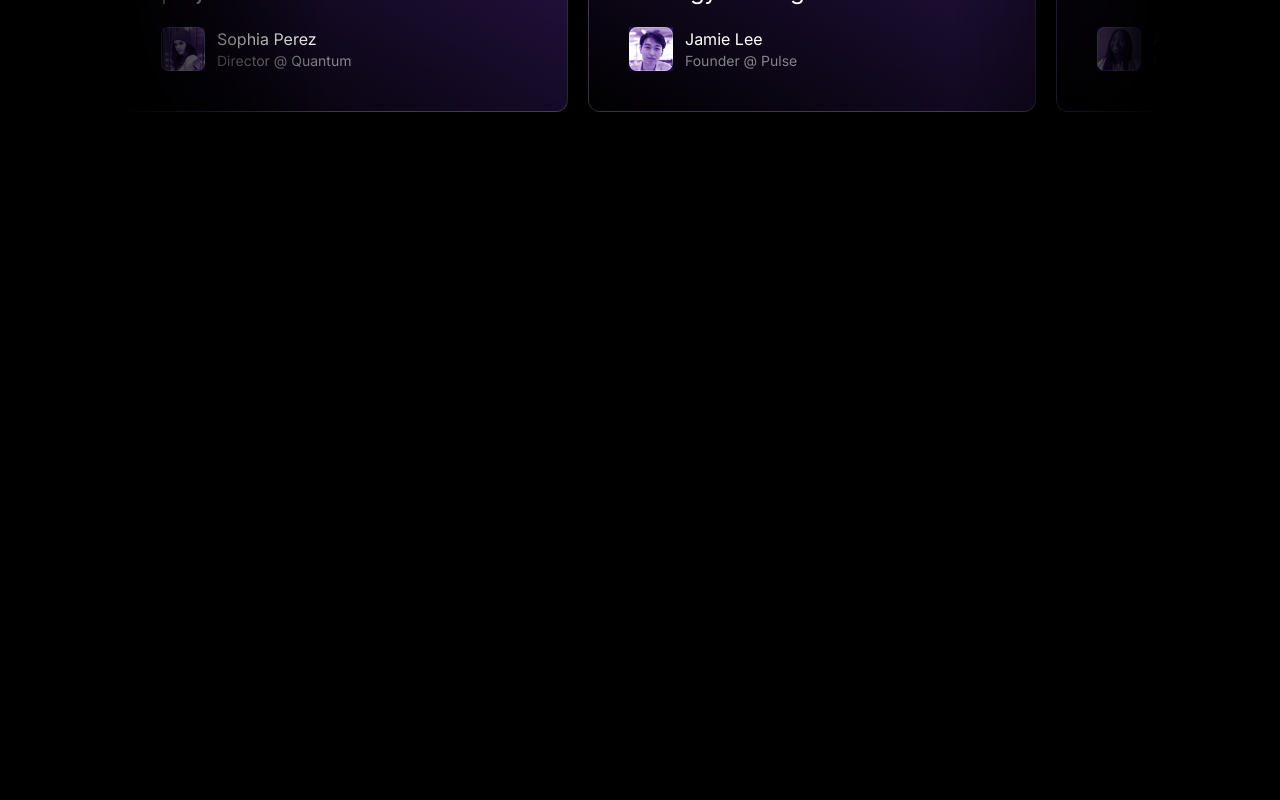
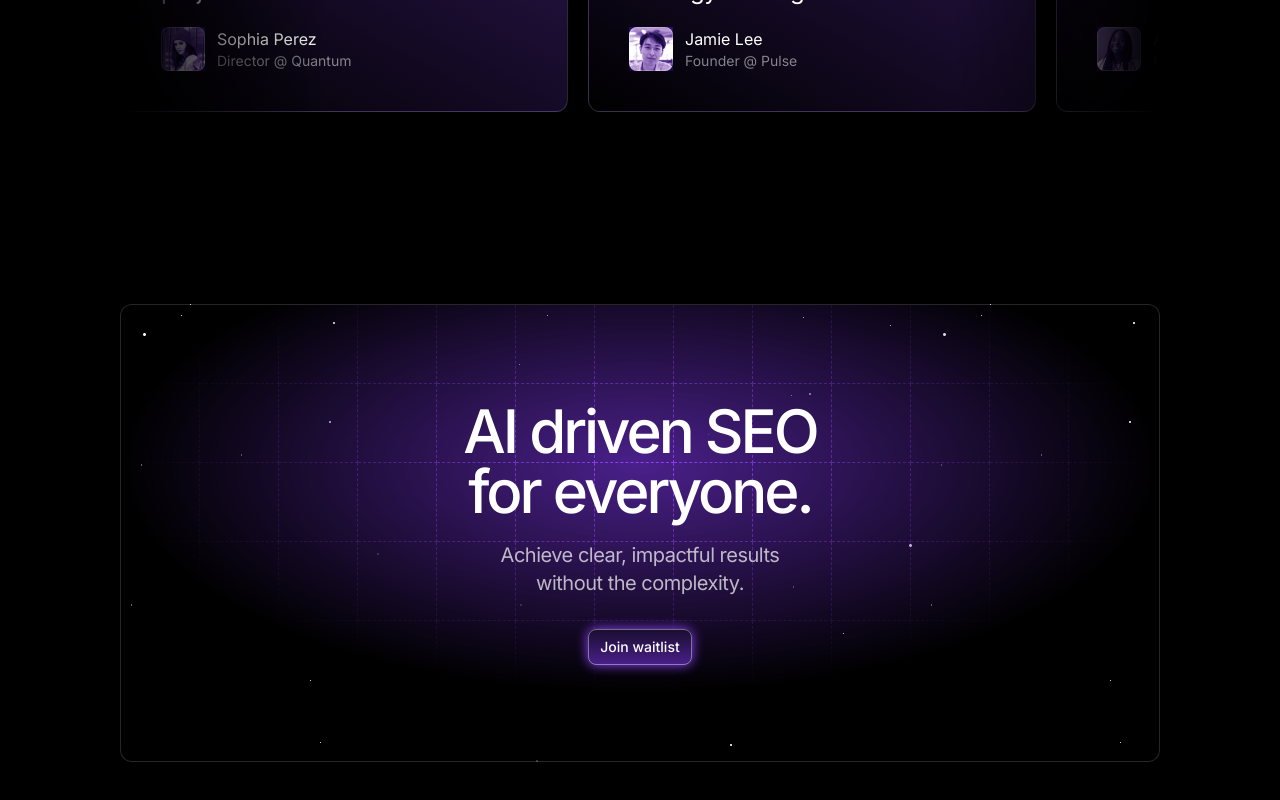
Before and after one commit to amansachann/ai-startup-landing-page, a Next.js app: page / in a window 1280 px wide. Shown: the part 2559-3359 px from the top of the page. Before the commit the page ends 2767 px from the top, so only its background shows below. Built offline with nearby package versions, Linux system fonts and the light colour scheme.

Commit message:
Call to action section -- Done

```diff
--- a/src/app/page.tsx
+++ b/src/app/page.tsx
@@ -1,3 +1,4 @@
+import CallToAction from "@/sections/CallToAction";
 import Features from "@/sections/Features";
 import Header from "@/sections/Header";
 import Hero from "@/sections/Hero";
@@ -12,7 +13,8 @@
       <Hero />
       <LogoTicker />
       <Features />
-      <Testimonials/>
+      <Testimonials />
+      <CallToAction/>
     </>
   );
 }
--- a/src/sections/CallToAction.tsx
+++ b/src/sections/CallToAction.tsx
@@ -1,9 +1,42 @@
-import React from 'react'
+import Button from "@/components/Button";
+import React from "react";
+import starBg from "@/assets/stars.png";
+import gridLines from "@/assets/grid-lines.png";
 
 const CallToAction = () => {
   return (
-    <div>CallToAction</div>
-  )
-}
+    <>
+      <section className="py-20 md:py-24">
+        <div className="container">
+          <div
+            className="border border-white/15 py-24 rounded-xl overflow-hidden relative"
+            style={{
+              backgroundImage: `url(${starBg.src})`,
+            }}
+          >
+            <div
+              className="absolute inset-0 bg-[rgb(74,32,138)] bg-blend-overlay [mask-image:radial-gradient(50%_50%_at_50%_35%,black,transparent)]"
+              style={{
+                backgroundImage: `url(${gridLines.src})`,
+              }}
+            ></div>
 
-export default CallToAction
+            <div className="relative">
+              <h2 className="text-5xl md:text-6xl max-w-sm mx-auto font-medium tracking-tighter text-center">
+                AI driven SEO for everyone.
+              </h2>
+              <p className="text-center text-lg md:text-xl max-w-xs mx-auto text-white/70 px-4 mt-5 tracking-tight">
+                Achieve clear, impactful results without the complexity.
+              </p>
+              <div className="flex justify-center mt-8">
+                <Button>Join waitlist</Button>
+              </div>
+            </div>
+          </div>
+        </div>
+      </section>
+    </>
+  );
+};
+
+export default CallToAction;
```
